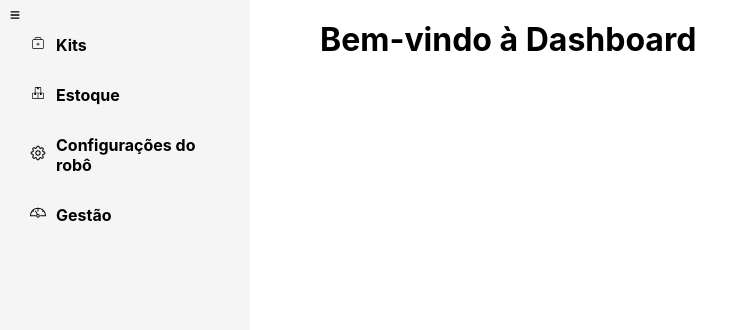
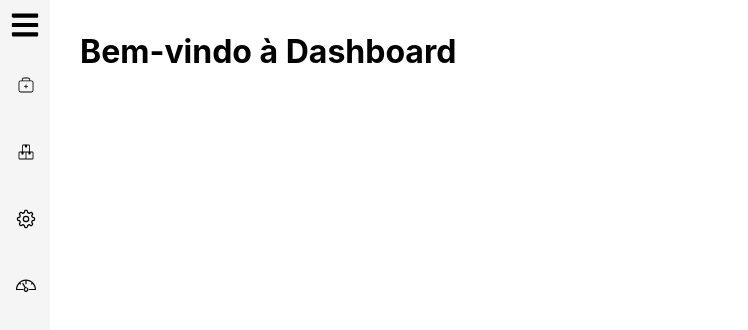
Before and after one commit to Inteli-College/2024-T0008-EC05-G05, a React (Create React App) app in the folder src/frontend/cardiobot/: page /dashboard in a window 1280 px wide. Shown: the top 330 px of the page, without its empty margins (0-748 px from the left). Built offline with nearby package versions, Linux system fonts and the light colour scheme.

Commit message:
sidebar finalizada

```diff
--- a/src/frontend/cardiobot/src/components/Sidebar/Sidebar.css
+++ b/src/frontend/cardiobot/src/components/Sidebar/Sidebar.css
@@ -1,14 +1,45 @@
   .sidebar {
-    width: 250px;
+  width: 250px; /* Largura do Sidebar expandido */
+  height: 100vh;
   position: fixed;
+  top: 0;
   left: 0;
+  transform: translateX(-100%);
+  transition: transform 0.3s ease-in-out;
+  background-color: #f5f5f5;
+  z-index: 100;
+}
+
+.toggle-menu-icon {
+  position: flex;
+  padding: 10px;
+  top: 10px;
+  left: 10px;
+  z-index: 101; /* Acima dos outros conteúdos da sidebar */
+  cursor: pointer;
+  font-size: 50px; /* Tamanho do icone */
+}
+
+.sidebar.open {
+  transform: translateX(0); /* Move a sidebar para dentro da tela */
+}
+
+.sidebar-overlay {
+  position: fixed;
   top: 0;
-    height: 100%;
-    background-color: #f5f5f5;
-    display: flex;
-    flex-direction: column;
-    padding: 20px;
+  left: 0;
+  height: 100vh;
+  width: 100vw;
+  background-color: rgba(0, 0, 0, 0.5); /* Overlay semi-transparente */
+  z-index: 99; /* Abaixo da sidebar, mas acima do conteúdo da página */
 }
+
+.sidebar:not(.open) {
+  /* Estilos para a sidebar quando estiver fechada mostrando apenas ícones */
+  width: 50px; /* largura dos icones */
+  transform: translateX(0); /* Mantenha a sidebar visível */
+}
+
 
 .sidebar-menu {
   display: flex;
@@ -16,7 +47,9 @@
 }
 
 .menu-item {
-    padding: 10px;
+  text-decoration: none; /* Remove o sublinhado */
+  color: inherit;
+  padding: 16px;
   margin: 5px 0;
   display: flex;
   align-items: center;
@@ -31,8 +64,14 @@
 
 .icon {
   margin-right: 10px;
+  font-size: 20px;
 }
 
-  .title {
+.menu-title {
   font-weight: bold;
+  margin-left: 10px;
 }
+
+.menu-title.hidden {
+  display: none; /* Oculta o texto quando a sidebar está fechada */
+}
--- a/src/frontend/cardiobot/src/components/Sidebar/Sidebar.js
+++ b/src/frontend/cardiobot/src/components/Sidebar/Sidebar.js
@@ -1,36 +1,39 @@
 // Sidebar.js
-import React from 'react';
+import React, {useState} from 'react';
 import './Sidebar.css'; // Importe o CSS para estilização
 import { CiMedicalCase, CiBoxes} from "react-icons/ci";
 import { GoGear } from "react-icons/go";
 import { TfiDashboard } from "react-icons/tfi";
 import { FaBars } from "react-icons/fa"; // Ícone de menu (hambúrguer)
+import { NavLink } from 'react-router-dom';
 
-function Sidebar({ open }) {
+function Sidebar({ open, toggleSidebar }) {
 
   return (
-    <div className={open ? 'sidebar open' : 'sidebar'}>
-      <div className="sidebar">
+    <>
+      <div className={open ? "sidebar open" : "sidebar"}>
+        <FaBars className="toggle-menu-icon" onClick={toggleSidebar} />
         <div className="sidebar-menu">
-          <div className="menu-item">
+          <NavLink to="/" className="menu-item" activeClassName="active">
             <span className="icon"><CiMedicalCase /></span>
-            <span className="title">Kits</span>
-          </div>
-          <div className="menu-item">
+            <span className={open ? "menu-title" : "menu-title hidden"}>Kits</span>
+          </NavLink>
+          <NavLink to="/supplies" className="menu-item" activeClassName="active">
             <span className="icon"><CiBoxes /></span>
-            <span className="title">Estoque</span>
-          </div>
-          <div className="menu-item">
+            <span className={open ? "menu-title" : "menu-title hidden"}>Estoque</span>
+          </NavLink>
+          <NavLink to="/" className="menu-item" activeClassName="active">
             <span className="icon"><GoGear /></span>
-            <span className="title">Configurações do robô</span>
-          </div>
-          <div className="menu-item">
+            <span className={open ? "menu-title" : "menu-title hidden"}>Configurações do robô</span>
+          </NavLink>
+          <NavLink to="/" className="menu-item" activeClassName="active">
             <span className="icon"><TfiDashboard /></span>
-            <span className="title">Gestão</span>
-          </div>
+            <span className={open ? "menu-title" : "menu-title hidden"}>Gestão</span>
+          </NavLink>
         </div>
       </div>
-    </div>
+      {open && <div className="sidebar-overlay" onClick={toggleSidebar}></div>}
+    </>
   );
 }
 
--- a/src/frontend/cardiobot/src/pages/dashboard/dashboard.css
+++ b/src/frontend/cardiobot/src/pages/dashboard/dashboard.css
@@ -1,44 +1,15 @@
-/* DashboardPage.css */
+/* dashboard.css */
 .dashboard {
-    display: flex;
-  }
+  display: flex;
+}
+
 
 .dashboard-content {
-  margin-left: 300px;
-  padding: 20px;
-  width: calc(100% - 250px);
+  padding-top: 2rem;
+  padding-left: 5rem;
 }
 
-.menu-icon {
-  position: fixed;
-  top: 0;
-  left: 0;
-  z-index: 5;
-  cursor: pointer;
-  font-size: 30px;
-  padding: 10px;
+
+.blurred {
+  filter: blur(2px); /* Desfoca o conteúdo quando a sidebar estiver aberta */
 }
-
-/* Sidebar.css */
-.sidebar {
-  width: 250px;
-  height: 100%;
-  position: fixed;
-  top: 0;
-  left: -250px; /* Inicia escondida */
-  transition: left 0.3s;
-  /* ... */
-}
-
-.sidebar.open {
-  left: 0; /* Sidebar visível */
-}
-
-.main-content {
-  transition: margin-left 0.3s;
-  /* ... */
-}
-
-.main-content.expanded {
-  margin-left: 250px; /* Espaço para a sidebar quando ela estiver aberta */
-}
--- a/src/frontend/cardiobot/src/pages/dashboard/dashboard.jsx
+++ b/src/frontend/cardiobot/src/pages/dashboard/dashboard.jsx
@@ -5,23 +5,20 @@ import { FaBars } from "react-icons/fa"; // Ícone de menu (hambúrguer)
 import Sidebar from '../../components/Sidebar/Sidebar.js';
 
 function Dashboard() {
+
   const [sidebarOpen, setSidebarOpen] = useState(false);
 
   const toggleSidebar = () => {
     setSidebarOpen(!sidebarOpen);
   };
 
+
   return (
     <div className="dashboard">
-      <FaBars className="menu-icon" onClick={toggleSidebar} />
-      <main className={sidebarOpen ? 'main-content expanded' : 'main-content'}>
-        <Sidebar open={sidebarOpen} />
-        <div className="dashboard-content">
-          {/* Todo o conteúdo da sua página Dashboard deve ser colocado aqui */}
+        <Sidebar open={sidebarOpen} toggleSidebar={toggleSidebar} />
+        <div className={sidebarOpen ? 'main-content blurred' : 'dashboard-content'}>
           <h1>Bem-vindo à Dashboard</h1>
-          {/* Você pode adicionar mais componentes aqui conforme necessário */}
         </div>
-      </main>
     </div>
   );
 }
```
Lines whose indentation alone changed are shown as unchanged.
